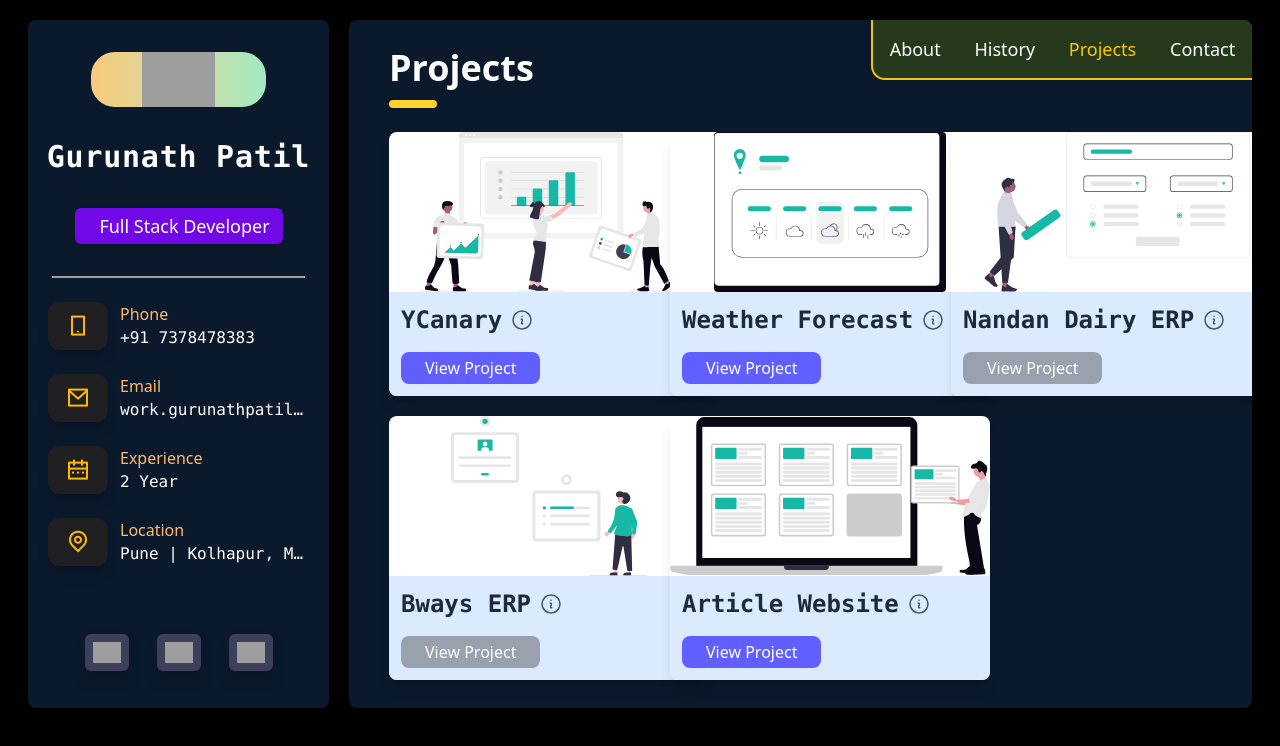
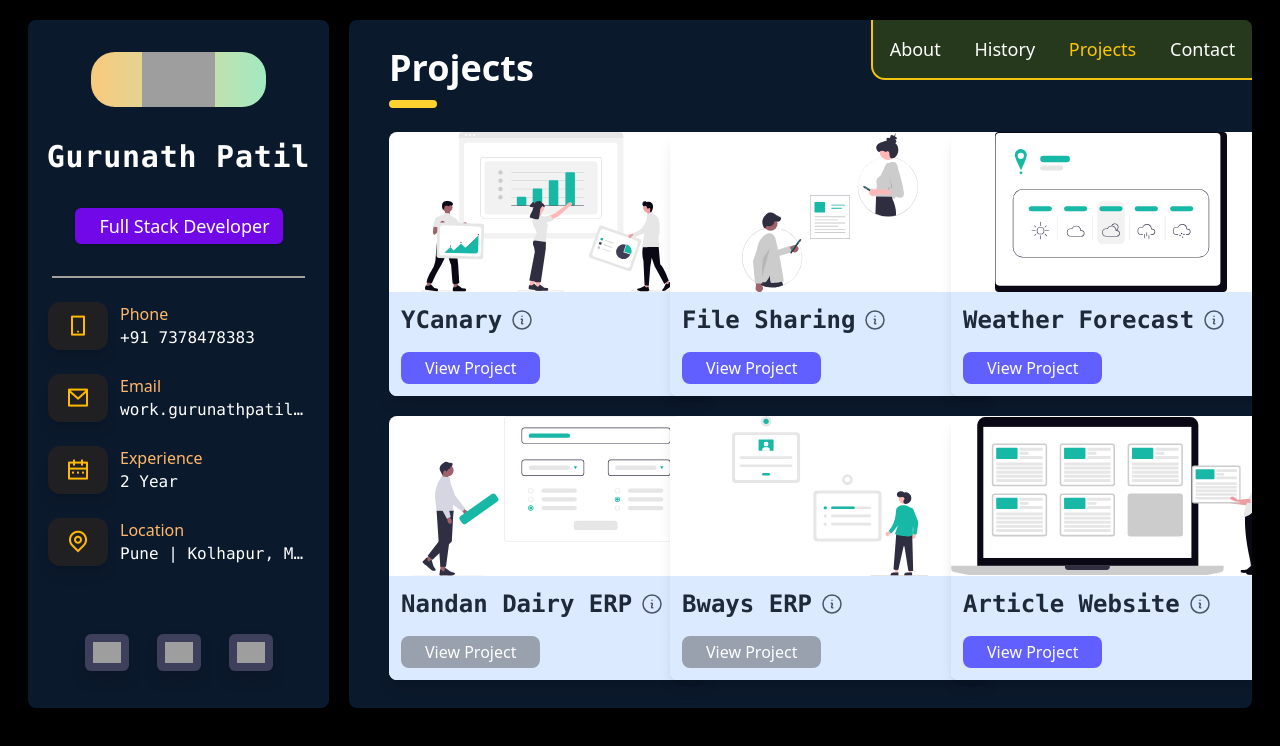
Before and after one commit to gurunath-patil/portfolio-v3, a Vue app: page /project in a window 1280 px wide. Shown: the top 746 px of the page. Built offline with nearby package versions, Linux system fonts and the light colour scheme; grey boxes are pictures that could not be loaded.

Commit message:
added peer to peer sharing project details

```diff
--- a/src/pages/Projects.vue
+++ b/src/pages/Projects.vue
@@ -7,6 +7,8 @@ import weather from '../../public/weather.svg'
 import ERP from '../../public/ERP.svg'
 import ERP_2 from '../../public/ERP_2.svg'
 import article from '../../public/article.svg'
+import shareWork from '../../public/sharing-articles_agyr.svg'
+
 import { ref } from 'vue';
 
 const projectDetails = [
@@ -25,6 +27,19 @@ const projectDetails = [
 			"Filtering, drill-down, and performance reports"
 		],
 		techStack: ['Vue.js', 'Vuetify', 'Django Rest Framework', 'DuckDB', 'ApexCharts', 'PostgreSQL', 'Docker']
+	},
+	{
+		projectName: 'File Sharing',
+		sourceURL: 'http://airbeam-green.vercel.app/',
+		status: true,
+		imgURL: shareWork,
+		desc: "A high-performance, real-time peer-to-peer file-sharing web application that allows users to seamlessly transfer single or multiple files of any format.",
+		keyFeatures: [
+			"Real-time, peer-to-peer file-sharing",
+			"Real-time signaling architecture",
+			"responsive, modern UI"
+		],
+		techStack: ['React', 'Tailwind CSS', 'webRTC', 'Django Rest Framework', 'Channel', 'DataChannel', 'react-router-dom']
 	},
 	{
 		projectName: 'Weather Forecast',
@@ -56,7 +71,7 @@ const projectDetails = [
 			"Role-based module access",
 			"Validation-driven data entry forms"
 		],
-		techStack: ['React','Tailwind CSS', 'React Router', 'Nest.js', 'Sql Server 2019', 'Crystal Report']
+		techStack: ['React', 'Tailwind CSS', 'React Router', 'Nest.js', 'Sql Server 2019', 'Crystal Report']
 	},
 	{
 		projectName: 'Bways ERP',
@@ -71,7 +86,7 @@ const projectDetails = [
 			"REST API integration",
 			"Dashboard with business KPIs",
 		],
-		techStack: ['React','Tailwind CSS', 'React Router', 'Nest.js', 'Sql Server 2019', 'Crystal Report']
+		techStack: ['React', 'Tailwind CSS', 'React Router', 'Nest.js', 'Sql Server 2019', 'Crystal Report']
 	},
 	{
 		projectName: 'Article Website',
@@ -86,7 +101,7 @@ const projectDetails = [
 			"User authentication system"
 		],
 		techStack: ['React', 'Tailwind CSS', 'Express.js', 'MongoDB', 'Node.js']
-	},
+	}
 ]
 
 const alertDetails = ref({
```
Also changed, not shown: public/sharing-articles_agyr.svg (added).
